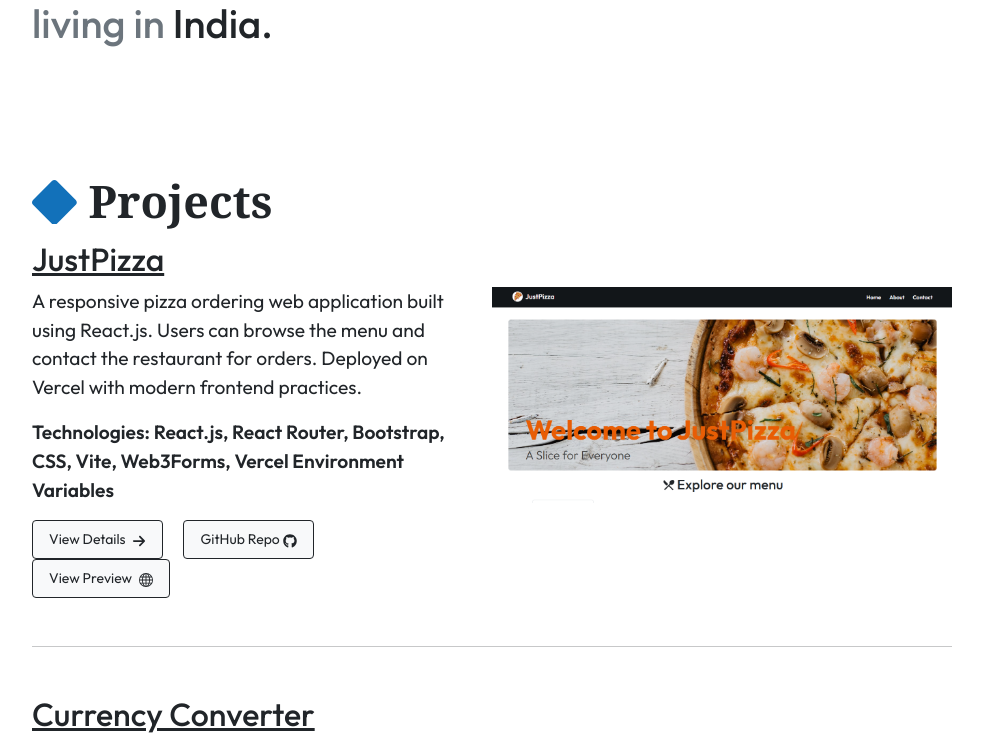
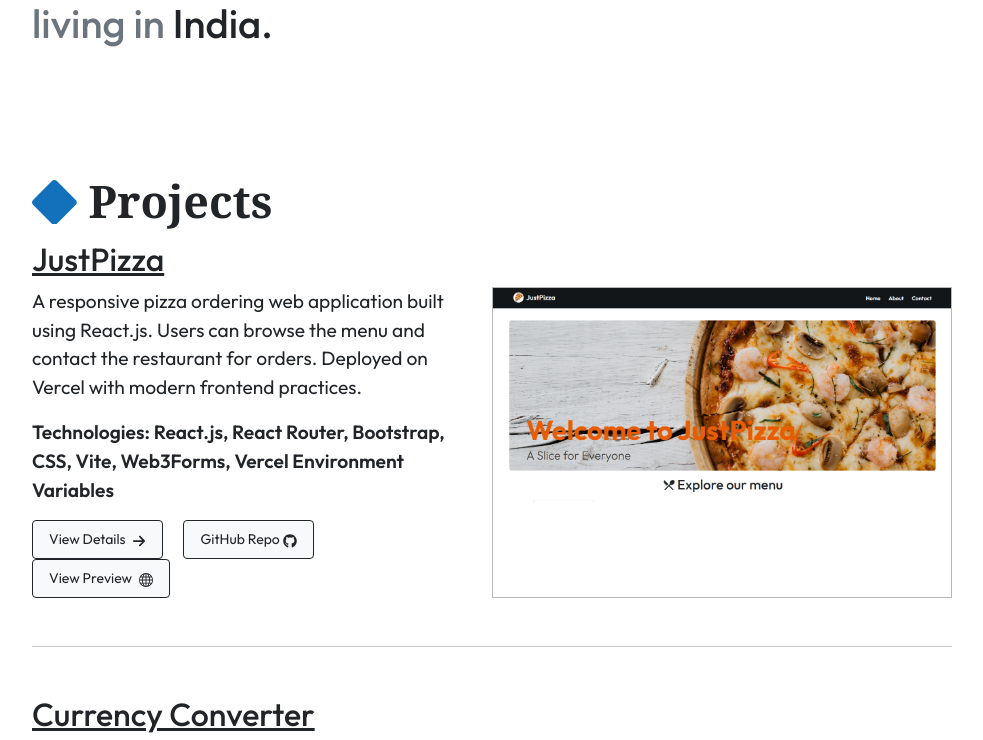
Before and after one commit to vaibhav-velhal/vaibhav-portfolio, a React (Vite) app: page / in a window 1280 px wide. Shown: the part 546-1286 px from the top of the page, without its empty margins (148-1131 px from the left). Built offline with nearby package versions, Linux system fonts and the light colour scheme.

Commit message:
Border added for project image using bootstrap

```diff
--- a/src/pages/Home/Home.jsx
+++ b/src/pages/Home/Home.jsx
@@ -35,7 +35,7 @@ function Home() {
                                     View Preview <BsGlobe className='ms-1' /></a>
                             </div>
                         </div>
-                        <div className="image-container col-12 col-md-6 m-0 ms-md-3">
+                        <div className="image-container col-12 col-md-6 m-0 ms-md-3 border border-secondary border-opacity-50">
                             <img src="/JustPizza-Project.png" alt="JustPizza-Project" />
                         </div>
                     </div>
```
